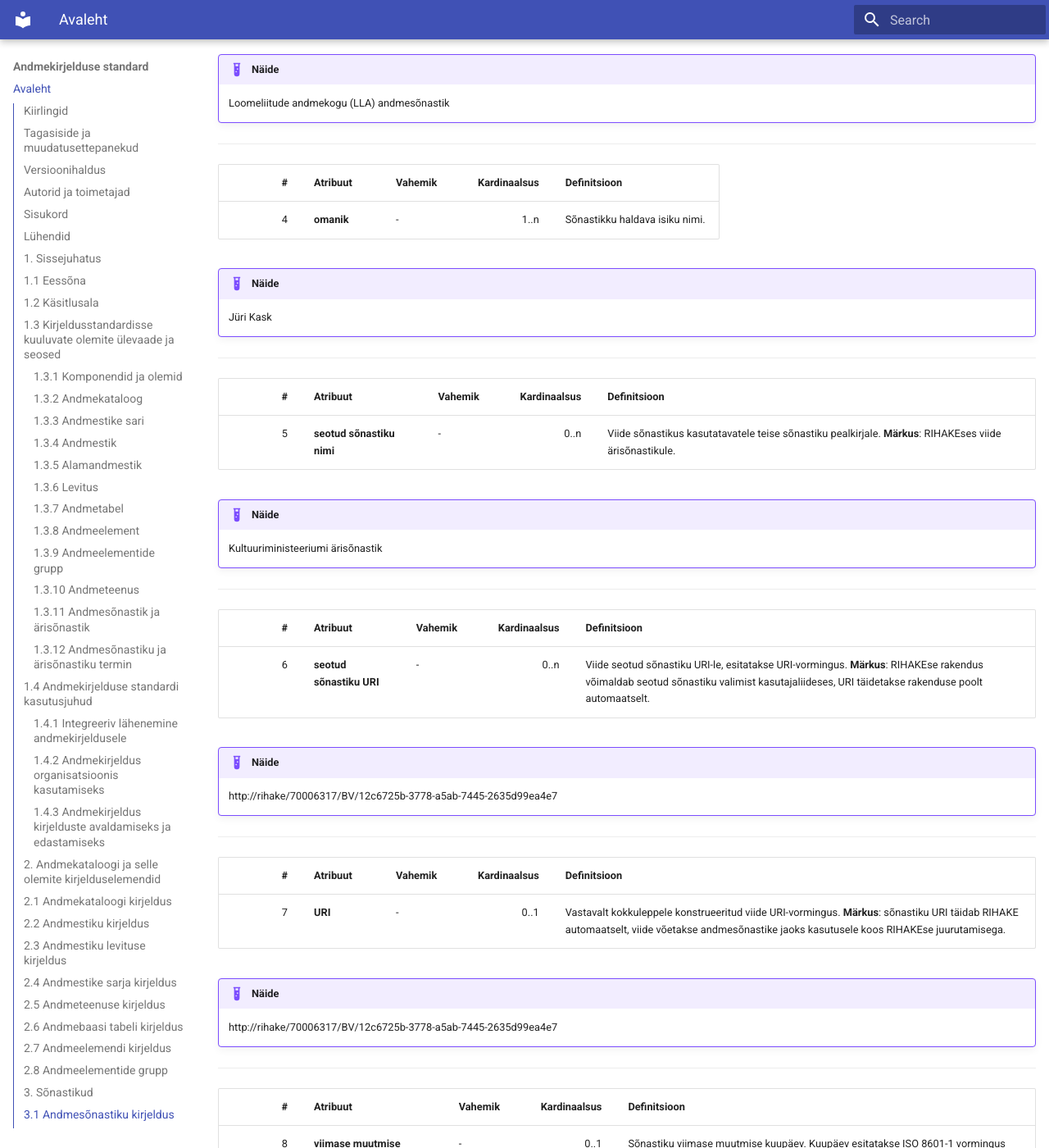
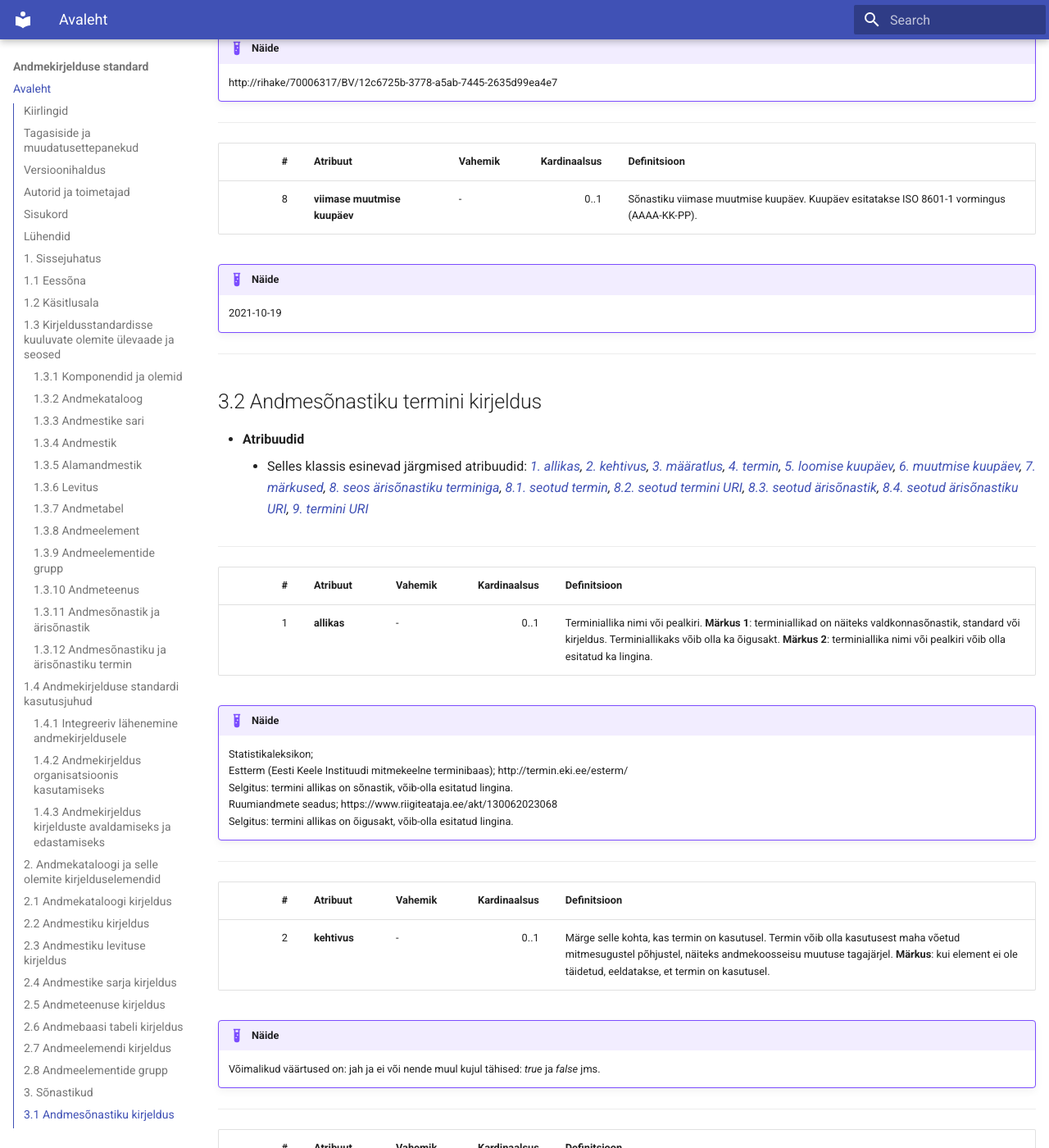
Before and after one commit to e-gov/Andmekirjelduse-Standard, an MkDocs documentation site: the page built from docs/index.md, in a window 1280 px wide and 1400 px high, scrolled down 56805 px. Shown: the whole window at 82% size. Built offline with MkDocs 1.6.1 and Material for MkDocs 9.7.7, drawn with Linux system fonts in a browser that asks for light colours; the version menu is left out; some of the changed text lies outside the part shown.

Commit message:
Muudatusettepanekute sisseviimine

```diff
--- a/docs/index.md
+++ b/docs/index.md
@@ -1295,18 +1295,7 @@ Kirjeldused põhinevad suures osas standardi DCAT-AP 3.0.0 versioonil. Lisatud o
 
 - [**DCAT Viide**](https://www.w3.org/TR/vocab-dcat-3/#Class:Data_Service)
 - **Atribuudid**
-    - Selles klassis esinevad järgmised atribuudid: *[1. e-posti aadress](#251-e-posti-aadress), [2. HVD kategooria](#252-hvd-kategooria), [3. juurdepääsutingimused](#253-juurdepaasutingimused), [4. kasutuslitsents](#254-kasutuslitsents), [5. kohalduv õigusakt](#255-kohalduv-oigusakt), [6. kontaktileht](#256-kontaktileht), [7. kontaktpunkt](#257-kontaktpunkt), [8. otspunkti kirjeldus](#258-otspunkti-kirjeldus), [9. pealkiri](#259-pealkiri), [10. viide andmestikule](#2510-viide-andmestikule), [11. viide otspunktile](#2511-viide-otspunktile), [12. viide teenuse dokumentatsioonile](#2512-viide-teenuse-dokumentatsioonile)*
-
----
-
-<a id="251-e-posti-aadress"></a>
-
-| # | Atribuut | Vahemik | Kardinaalsus | Definitsioon | Viited |
-|---:|---|---|---:|---|---|
-| 1 | **e-posti aadress** | - | 0..1 | E-posti aadress tagasiside edastamiseks. | - |
-
-!!! example "Näide"
-    info@mmit.ee
+    - Selles klassis esinevad järgmised atribuudid: *[2. HVD kategooria](#252-hvd-kategooria), [3. juurdepääsutingimused](#253-juurdepaasutingimused), [4. kasutuslitsents](#254-kasutuslitsents), [5. kohalduv õigusakt](#255-kohalduv-oigusakt), [7. kontaktpunkt](#257-kontaktpunkt), [8. otspunkti kirjeldus](#258-otspunkti-kirjeldus), [9. pealkiri](#259-pealkiri), [10. viide andmestikule](#2510-viide-andmestikule), [11. viide otspunktile](#2511-viide-otspunktile), [12. viide teenuse dokumentatsioonile](#2512-viide-teenuse-dokumentatsioonile)*
 
 ---
 
@@ -1355,17 +1344,6 @@ Kirjeldused põhinevad suures osas standardi DCAT-AP 3.0.0 versioonil. Lisatud o
 
     http://data.europa.eu/eli/dir/2019/1024/oj
     Selgitus: avaandmete direktiiv.
-
----
-
-<a id="256-kontaktileht"></a>
-
-| # | Atribuut | Vahemik | Kardinaalsus | Definitsioon | Viited |
-|---:|---|---|---:|---|---|
-| 6 | **kontaktileht** | - | 0..1 | Veebileht, mis võimaldab ühendust võtta (nt veebivorm) või sisaldab teavet kuidas kontakti saada. | - |
-
-!!! example "Näide"
-    https://avaandmed.ariregister.rik.ee/#ettepanekud-ja-tagasiside
 
 ---
 
@@ -1871,7 +1849,7 @@ Kirjeldused põhinevad suures osas standardi DCAT-AP 3.0.0 versioonil. Lisatud o
 ## 3.1 Andmesõnastiku kirjeldus
 
 - **Atribuudid**
-    - Selles klassis esinevad järgmised atribuudid: *[1. kasutusele võtmise kuupäev](#311-kasutusele-votmise-kuupaev), [2. kirjeldus](#312-kirjeldus), [3. nimi](#313-nimi), [4. omanik](#314-omanik), [5. seotud sõnastiku nimi](#315-seotud-sonastiku-nimi), [6. seotud sõnastiku URI](#316-seotud-sonastiku-uri), [7. URI](#317-uri), [8. viimase muutmise kuupäev](#318-viimase-muutmise-kuupaev)*
+    - Selles klassis esinevad järgmised atribuudid: *[1. kasutusele võtmise kuupäev](#311-kasutusele-votmise-kuupaev), [2. kirjeldus](#312-kirjeldus), [3. nimi](#313-nimi), [4. valdaja](#314-valdaja), [7. URI](#317-uri), [8. viimase muutmise kuupäev](#318-viimase-muutmise-kuupaev)*
 
 ---
 
@@ -1908,50 +1886,28 @@ Kirjeldused põhinevad suures osas standardi DCAT-AP 3.0.0 versioonil. Lisatud o
 
 ---
 
-<a id="314-omanik"></a>
-
-| # | Atribuut | Vahemik | Kardinaalsus | Definitsioon |
-|---:|---|---|---:|---|
-| 4 | **omanik** | - | 1..n | Sõnastikku haldava isiku nimi. |
-
-!!! example "Näide"
-    Jüri Kask
-
----
-
-<a id="315-seotud-sonastiku-nimi"></a>
-
-| # | Atribuut | Vahemik | Kardinaalsus | Definitsioon |
-|---:|---|---|---:|---|
-| 5 | **seotud sõnastiku nimi** | - | 0..n | Viide sõnastikus kasutatavatele teise sõnastiku pealkirjale. **Märkus**: RIHAKEses viide ärisõnastikule. |
-
-!!! example "Näide"
-    Kultuuriministeeriumi ärisõnastik
-
----
-
-<a id="316-seotud-sonastiku-uri"></a>
-
-| # | Atribuut | Vahemik | Kardinaalsus | Definitsioon |
-|---:|---|---|---:|---|
-| 6 | **seotud sõnastiku URI** | - | 0..n | Viide seotud sõnastiku URI-le, esitatakse URI-vormingus. **Märkus**: RIHAKEse rakendus võimaldab seotud sõnastiku valimist kasutajaliideses, URI täidetakse rakenduse poolt automaatselt. |
+<a id="314-valdaja"></a>
+
+| # | Atribuut | Vahemik | Kardinaalsus | Definitsioon |
+|---:|---|---|---:|---|
+| 4 | **valdaja** | - | 1..n | Andmesõnastiku haldamise eest vastutava organisatsiooni nimi. |
+
+!!! example "Näide"
+    Statistikaamet
+
+---
+
+<a id="317-uri"></a>
+
+| # | Atribuut | Vahemik | Kardinaalsus | Definitsioon |
+|---:|---|---|---:|---|
+| 7 | **URI** | - | 0..1 | Vastavalt kokkuleppele konstrueeritud viide URI-vormingus. **Märkus**: sõnastiku URI täidab RIHAKE automaatselt, viide võetakse andmesõnastike jaoks kasutusele koos RIHAKEse juurutamisega. |
 
 !!! example "Näide"
     http://rihake/70006317/BV/12c6725b-3778-a5ab-7445-2635d99ea4e7
 
 ---
 
-<a id="317-uri"></a>
-
-| # | Atribuut | Vahemik | Kardinaalsus | Definitsioon |
-|---:|---|---|---:|---|
-| 7 | **URI** | - | 0..1 | Vastavalt kokkuleppele konstrueeritud viide URI-vormingus. **Märkus**: sõnastiku URI täidab RIHAKE automaatselt, viide võetakse andmesõnastike jaoks kasutusele koos RIHAKEse juurutamisega. |
-
-!!! example "Näide"
-    http://rihake/70006317/BV/12c6725b-3778-a5ab-7445-2635d99ea4e7
-
----
-
 <a id="318-viimase-muutmise-kuupaev"></a>
 
 | # | Atribuut | Vahemik | Kardinaalsus | Definitsioon |
@@ -1966,7 +1922,7 @@ Kirjeldused põhinevad suures osas standardi DCAT-AP 3.0.0 versioonil. Lisatud o
 ## 3.2 Andmesõnastiku termini kirjeldus
 
 - **Atribuudid**
-    - Selles klassis esinevad järgmised atribuudid: *[1. allikas](#321-allikas), [2. kehtivus](#322-kehtivus), [3. määratlus](#323-maaratlus), [4. termin](#324-termin), [5. loomise kuupäev](#325-loomise-kuupaev), [6. muutmise kuupäev](#326-muutmise-kuupaev), [7. märkused](#327-markused), [8. seos ärisõnastiku terminiga](#328-seos-arisõnastiku-terminiga), [8.1. seotud termin](#3281-seotud-termin), [8.2. seotud termid URI](#3282-seotud-termid-uri), [9. termini URI](#329-termini-uri)*
+    - Selles klassis esinevad järgmised atribuudid: *[1. allikas](#321-allikas), [2. kehtivus](#322-kehtivus), [3. määratlus](#323-maaratlus), [4. termin](#324-termin), [5. loomise kuupäev](#325-loomise-kuupaev), [6. muutmise kuupäev](#326-muutmise-kuupaev), [7. märkused](#327-markused), [8. seos ärisõnastiku terminiga](#328-seos-arisõnastiku-terminiga), [8.1. seotud termin](#3281-seotud-termin), [8.2. seotud termini URI](#3282-seotud-termini-uri), [8.3. seotud ärisõnastik](#3283-seotud-arisonastik), [8.4. seotud ärisõnastiku URI](#3284-seotud-arisonastiku-uri), [9. termini URI](#329-termini-uri)*
 
 ---
 
@@ -2080,15 +2036,37 @@ Kirjeldused põhinevad suures osas standardi DCAT-AP 3.0.0 versioonil. Lisatud o
 
 ---
 
-<a id="3282-seotud-termid-uri"></a>
-
-| # | Atribuut | Vahemik | Kardinaalsus | Definitsioon |
-|---:|---|---|---:|---|
-| 8.2 | **seotud termid URI** | - | 0..1 | Vastavalt kokkuleppele konstrueeritud viide URI-vormingus. |
+<a id="3282-seotud-termini-uri"></a>
+
+| # | Atribuut | Vahemik | Kardinaalsus | Definitsioon |
+|---:|---|---|---:|---|
+| 8.2 | **seotud termini URI** | - | 0..1 | Vastavalt kokkuleppele konstrueeritud viide URI-vormingus. |
 
 !!! example "Näide"
     http://rihake/70006317/BV/12c6725b-3778-a5ab-7445-2635d99ea4e7/term1234
     Selgitus: ühele terminile vastav URI.
+
+---
+
+<a id="3283-seotud-arisonastik"></a>
+
+| # | Atribuut | Vahemik | Kardinaalsus | Definitsioon |
+|---:|---|---|---:|---|
+| 8.3 | **seotud ärisõnastik** | - | 1..1 | Ärisõnastiku nimetus, millesse atribuudis „seotud termin“ (8.1) kirjeldatud termin kuulub. |
+
+!!! example "Näide"
+    Kultuuriministeeriumi ärisõnastik
+
+---
+
+<a id="3284-seotud-arisonastiku-uri"></a>
+
+| # | Atribuut | Vahemik | Kardinaalsus | Definitsioon |
+|---:|---|---|---:|---|
+| 8.4 | **seotud ärisõnastiku URI** | - | 0..1 | URI-vormingus viide ärisõnastikule, millesse seotud termin kuulub. |
+
+!!! example "Näide"
+    http://rihake/70006317/BV/12c6725b-3778-a5ab-7445-2635d99ea4e7
 
 ---
 
```
